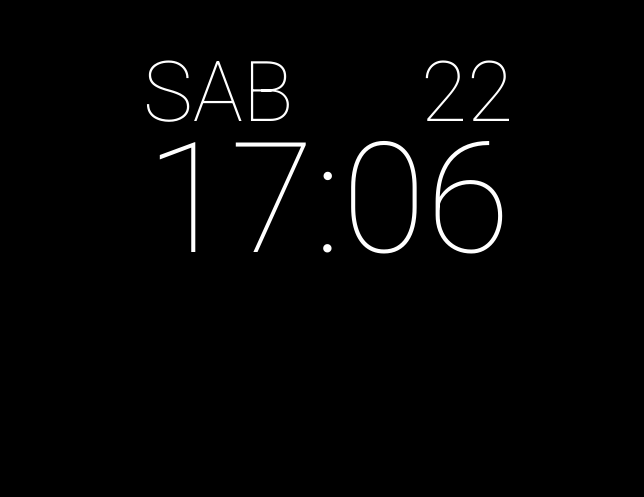
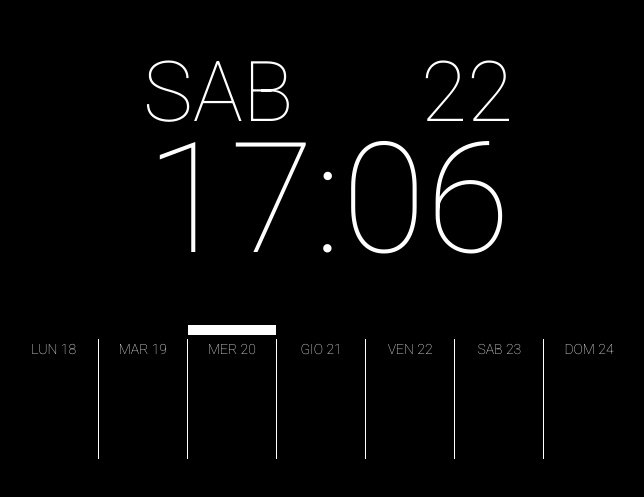
Before and after one commit to tzorzan/mirrorclock, a website: page index.html in a window 1280 px wide. Shown: the part 145-642 px from the top of the page, without its empty margins (312-956 px from the left). Drawn offline with Linux system fonts and the light colour scheme.

Commit message:
Basic static calendar.

```diff
--- a/css/main.css
+++ b/css/main.css
@@ -116,6 +116,39 @@ body {
     font-size: 11em;
     line-height: 0.9em;
 }
+
+.calendar-mark-container {
+    clear: both;
+    margin-top: 4em;
+}
+
+.calendar-mark {
+    float: left;
+    width: 14%;
+    min-height: 10px;
+}
+
+.highlight {
+    margin-bottom: 4px;
+    background-color: #FFF;
+    border-right: 1px solid #000;
+}
+
+.calendar-day-container {
+    clear: both;
+}
+
+.calendar-day {
+    float: left;
+    width: 14%;
+    height: 120px;
+    border-right: 1px solid #FFF;
+}
+
+.calendar-day:last-child {
+    border-right: none;
+}
+
 /* ==========================================================================
    Helper classes
    ========================================================================== */
--- a/index.html
+++ b/index.html
@@ -35,6 +35,28 @@
                     <span id="clock-hours"></span>:<span id="clock-minutes"></span>
                 </div>
             </div>
+            <div class="row">
+                <div class="col-sm-10 col-sm-offset-1 clock-calendar text-center">
+                    <div class="calendar-mark-container">
+                        <div class="calendar-mark"></div>
+                        <div class="calendar-mark"></div>
+                        <div class="calendar-mark highlight"></div>
+                        <div class="calendar-mark"></div>
+                        <div class="calendar-mark"></div>
+                        <div class="calendar-mark"></div>
+                        <div class="calendar-mark"></div>
+                    </div>
+                    <div class="calendar-day-container">
+                        <div class="calendar-day">LUN 18</div>
+                        <div class="calendar-day">MAR 19</div>
+                        <div class="calendar-day">MER 20</div>
+                        <div class="calendar-day">GIO 21</div>
+                        <div class="calendar-day">VEN 22</div>
+                        <div class="calendar-day">SAB 23</div>
+                        <div class="calendar-day">DOM 24</div>
+                    </div>
+                </div>
+            </div>
         </div>
 
 
```
